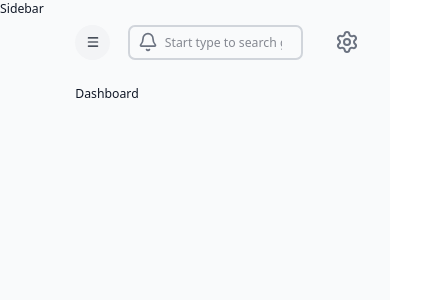
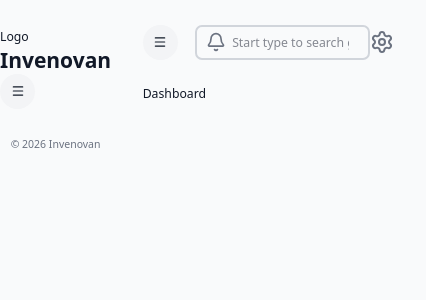
Before and after one commit to yilikaltesfaye/Inventory-Management, a Next.js app in the folder client/: page / in a window 390 px wide. Shown: the top 300 px of the page, 426 px wide, since content can reach past the window. Built offline with nearby package versions, Linux system fonts and the light colour scheme.

Commit message:
feat(client): add sidebar componet and import it on dashboardWrapper layout file

```diff
--- /dev/null
+++ b/client/src/app/(components)/Sidebar/index.tsx
@@ -0,0 +1,32 @@
+"use client";
+import { Menu } from "lucide-react";
+
+const Sidebar = () => {
+	return (
+		<div>
+			{/* TOP LOGO */}
+			<div className="felx gap-3 justify-between md:justify-normal items-center pt-8">
+				<div>Logo</div>
+				<h1 className="font-extrabold text-2xl">Invenovan</h1>
+				<button
+					className="md:hidden px-3 py-3 bg-gray-100 rounded-full hover:bg-blue-100"
+					onClick={() => {}}
+				>
+					<Menu className="w-4 h-4" />
+				</button>
+			</div>
+
+			{/* LINKS */}
+			<div className="grow mt-8">{/* links here */}</div>
+
+			{/* FOOTER */}
+			<div>
+				<p className="text-center text-xs text-gray-500">
+					&copy; 2026 Invenovan
+				</p>
+			</div>
+		</div>
+	);
+};
+
+export default Sidebar;
--- a/client/src/app/dashboardWrapper.tsx
+++ b/client/src/app/dashboardWrapper.tsx
@@ -1,10 +1,11 @@
 import React from "react";
 import Navbar from "@/app/(components)/Navbar";
+import Sidebar from "@/app/(components)/Sidebar";
 
 const DashboardWrapper = ({ children }: { children: React.ReactNode }) => {
 	return (
 		<div className={`light flex bg-gray-50 text-gray-900 w-full min-h-screen`}>
-			Sidebar
+			<Sidebar />
 			<main
 				className={`flex flex-col w-full h-full py-7 px-9 bg-gray-50 md:pl-24`}
 			>
```
